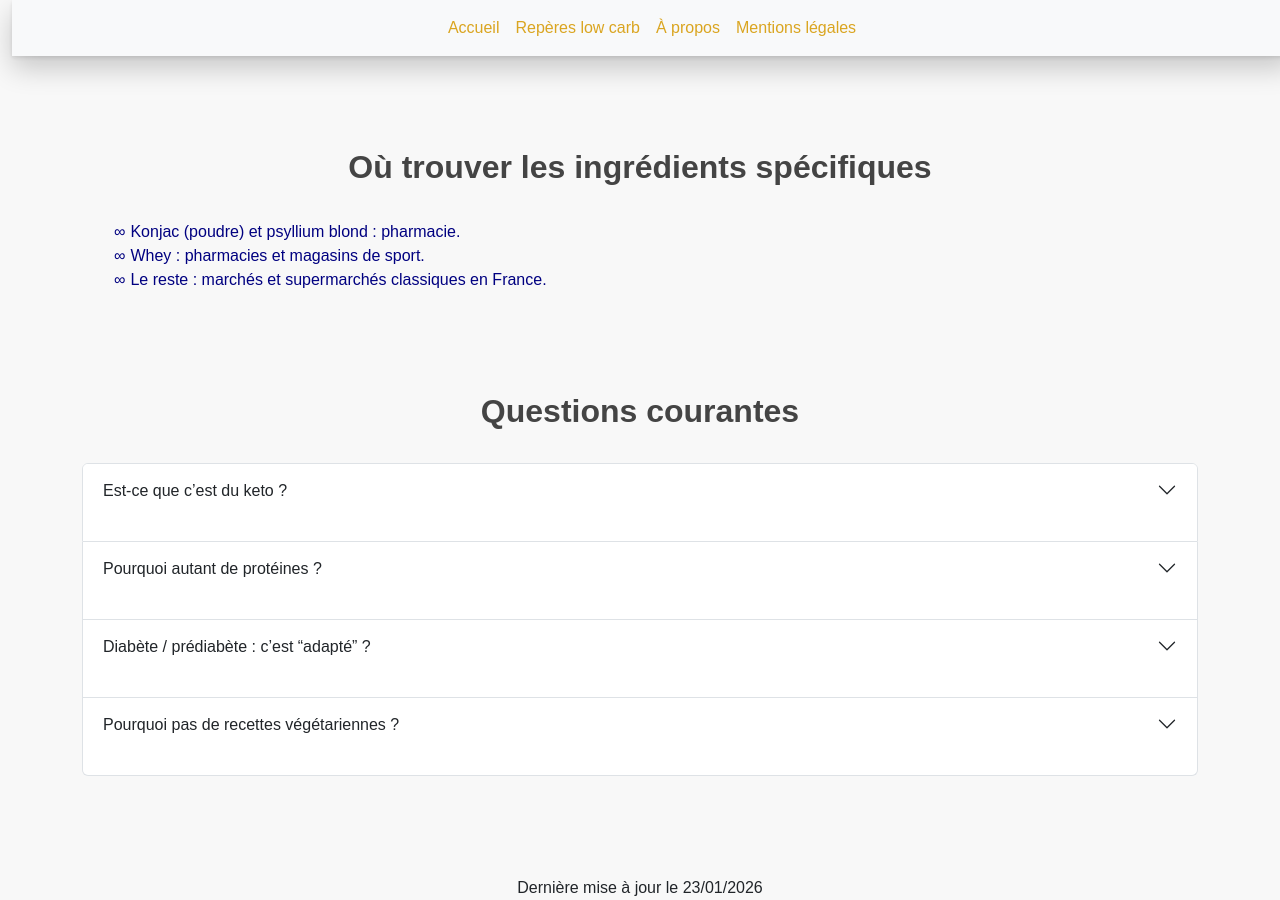
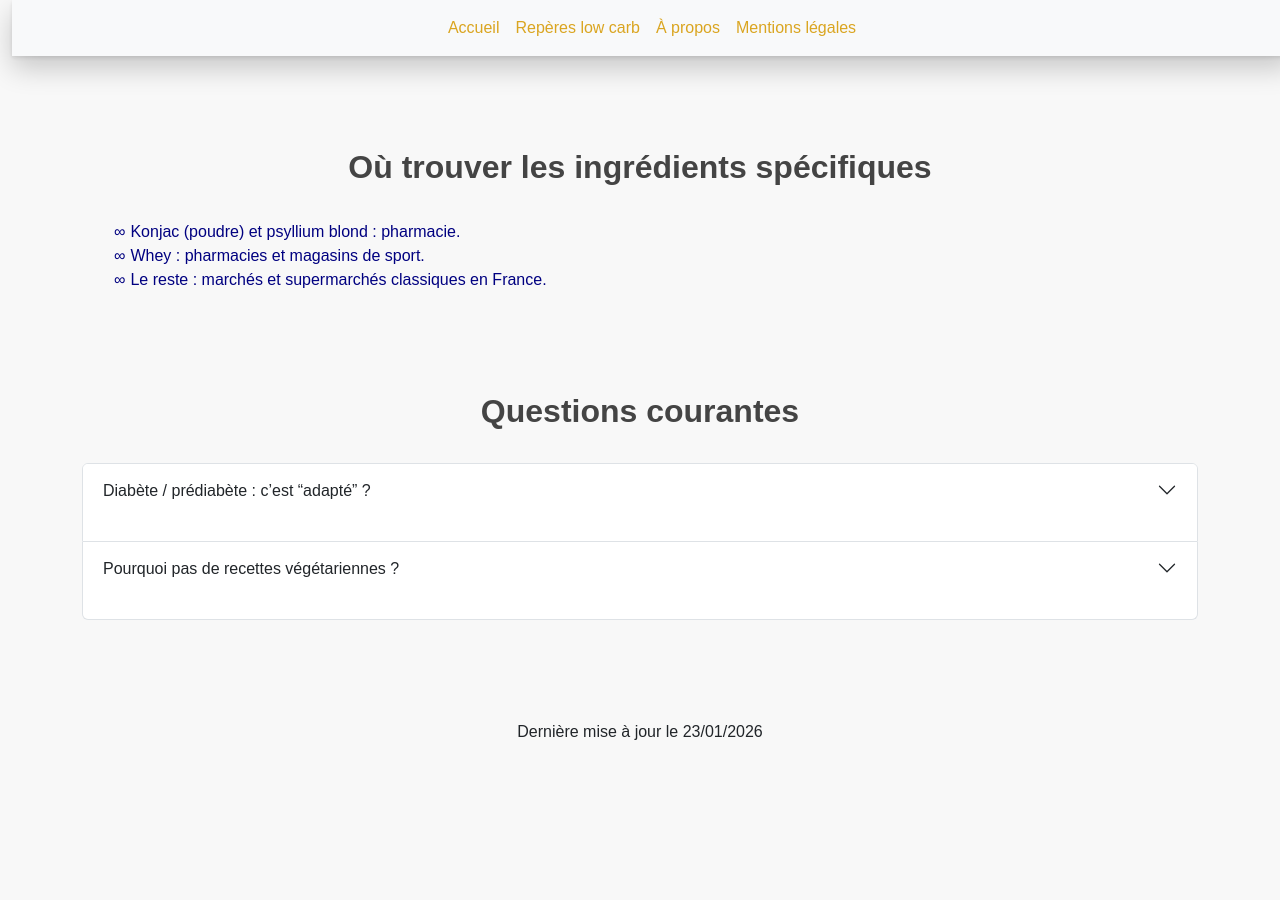
Before and after one commit to laurie-boissay/laurie-boissay.github.io, a Jekyll site: the page built from reperes-low-carb.html, in a window 1280 px wide and 900 px high, scrolled down 2001 px. Built offline with Jekyll 4.4.1, drawn with Linux system fonts in a browser that asks for light colours; after the commit the page ends 2745 px from its top, so only the background shows below that.

Commit message:
Update reperes-low-carb.html

```diff
--- a/reperes-low-carb.html
+++ b/reperes-low-carb.html
@@ -169,39 +169,6 @@ description: "Repères low carb : apports visés, principes (cétose, lipolyse),
     <div class="container">
 
       <div class="accordion" id="accordionFaq">
-
-        <div class="accordion-item">
-          <h3 class="accordion-header" id="hF1">
-            <button class="accordion-button collapsed" type="button"
-                    data-bs-toggle="collapse" data-bs-target="#cF1"
-                    aria-expanded="false" aria-controls="cF1">
-              Est-ce que c’est du keto ?
-            </button>
-          </h3>
-          <div id="cF1" class="accordion-collapse collapse"
-               aria-labelledby="hF1" data-bs-parent="#accordionFaq">
-            <div class="accordion-body">
-              Non. C’est une approche <strong>low carb</strong>. La cétose n’est pas un objectif.
-            </div>
-          </div>
-        </div>
-
-        <div class="accordion-item">
-          <h3 class="accordion-header" id="hF2">
-            <button class="accordion-button collapsed" type="button"
-                    data-bs-toggle="collapse" data-bs-target="#cF2"
-                    aria-expanded="false" aria-controls="cF2">
-              Pourquoi autant de protéines ?
-            </button>
-          </h3>
-          <div id="cF2" class="accordion-collapse collapse"
-               aria-labelledby="hF2" data-bs-parent="#accordionFaq">
-            <div class="accordion-body">
-              Parce que l’objectif central du site est d’aider à atteindre un apport protéique élevé tout en restant low carb.
-            </div>
-          </div>
-        </div>
-
         <div class="accordion-item">
           <h3 class="accordion-header" id="hF3">
             <button class="accordion-button collapsed" type="button"
```
